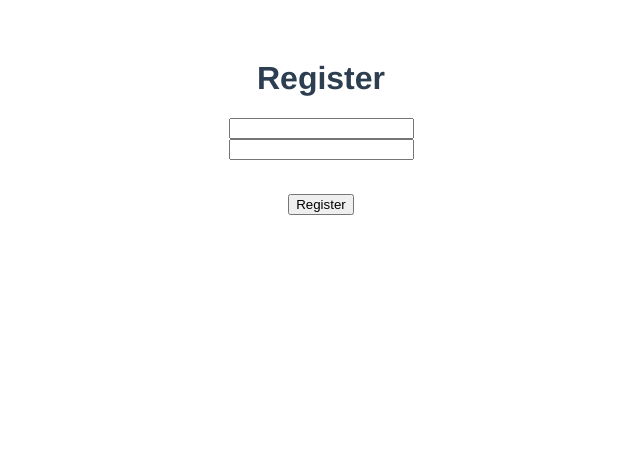
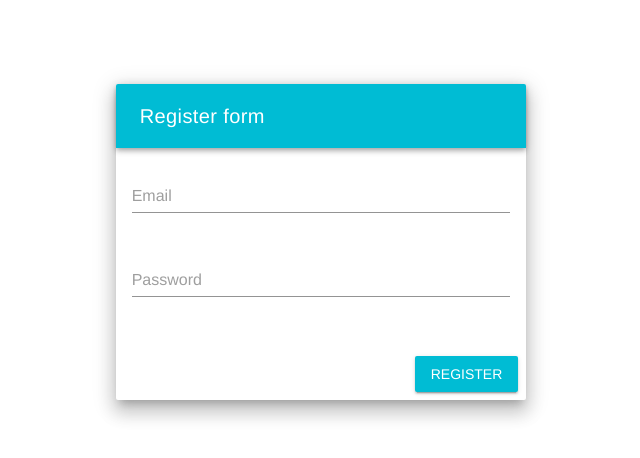
Before and after one commit to Princeallan/tab-tracker, a Vue app in the folder client/: page /#/register in a window 1280 px wide. Shown: the top 458 px of the page, without its empty margins (319-959 px from the left). Built offline with nearby package versions, Linux system fonts and the light colour scheme.

Commit message:
Register form styling

```diff
--- a/client/package.json
+++ b/client/package.json
@@ -16,7 +16,8 @@
   "dependencies": {
     "axios": "^0.18.0",
     "vue": "^2.5.2",
-    "vue-router": "^3.0.1"
+    "vue-router": "^3.0.1",
+    "vuetify": "^1.3.9"
   },
   "devDependencies": {
     "autoprefixer": "^7.1.2",
--- a/client/src/components/Register.vue
+++ b/client/src/components/Register.vue
@@ -1,21 +1,37 @@
 <template>
-  <div>
-    <h1>Register</h1>
-    <input
+  <v-container fluid fill-height>
+    <v-layout align-center justify-center>
+      <v-flex xs12 sm8 md4>
+        <v-card class="elevation-12">
+          <v-toolbar color="cyan" dark>
+            <v-toolbar-title>Register form</v-toolbar-title>
+          </v-toolbar>
+
+          <v-card-text>
+          <v-text-field
             type="text"
+            placeholder="Email"
             name="email"
-    v-model="email"
-    >
+            v-model="email"> </v-text-field>
             <br>
-    <input
+            <v-text-field
             type="password"
+            placeholder="Password"
             name="password"
-    v-model="password"
-    ><br>
-    <dir class="error" v-html="error"></dir>
+            v-model="password"> </v-text-field>
             <br>
-    <button @click="register">Register</button>
-  </div>
+            <div class="error" v-html="error"></div>
+        </v-card-text>
+
+        <v-card-actions>
+          <v-spacer></v-spacer>
+          <v-btn @click="register" dark class="cyan">Register</v-btn>
+        </v-card-actions>
+
+        </v-card>
+      </v-flex>
+    </v-layout>
+  </v-container>
 </template>
 
 <script>
@@ -43,10 +59,11 @@ export default {
 }
 </script>
 
-<style>
+<style scoped>
 
   .error {
     color: red;
+    background: white !important;
   }
 
 </style>
--- a/client/src/main.js
+++ b/client/src/main.js
@@ -3,8 +3,12 @@
 import Vue from 'vue'
 import App from './App'
 import router from './router'
+import Vuetify from 'vuetify'
+import 'vuetify/dist/vuetify.min.css'
 
 Vue.config.productionTip = false
+
+Vue.use(Vuetify)
 
 /* eslint-disable no-new */
 new Vue({
```
Also changed, not shown: 1 other file (tests, documents, lock files or other folders). Lines whose indentation alone changed are shown as unchanged.
